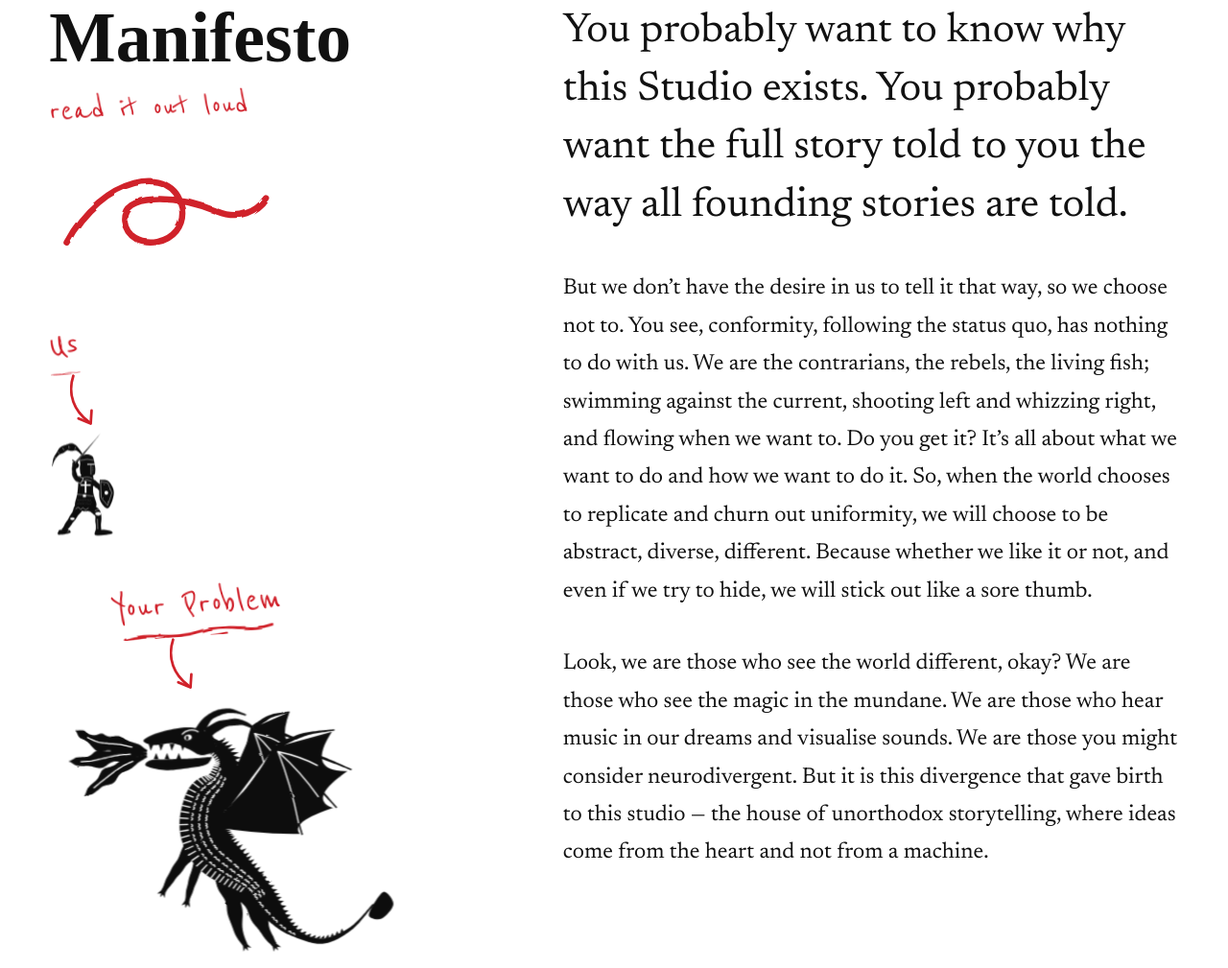
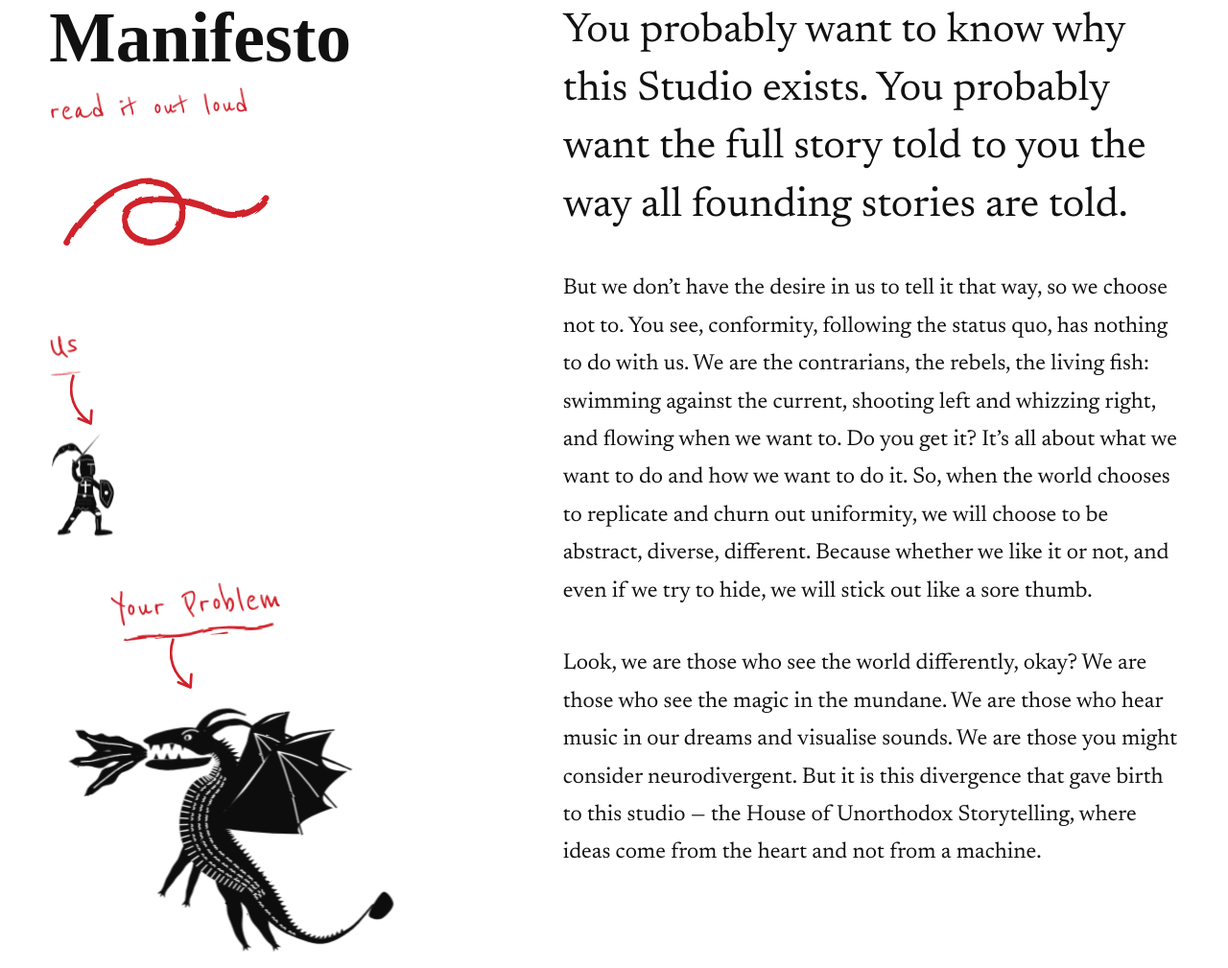
Before and after one commit to sabbaplatform-jpg/Studio-Omale, a plain HTML site: page index.html in a window 1280 px wide. Shown: the part 1507-2516 px from the top of the page at 96% size. Drawn offline with Linux system fonts and the light colour scheme; a web font is replaced by a local one.

Commit message:
correction to manifesto

```diff
--- a/index.html
+++ b/index.html
@@ -477,8 +477,8 @@ footer p { margin: 0; }
     </div>
     <div class="text">
       <p class="big">You probably want to know why this Studio exists. You probably want the full story told to you the way all founding stories are told.</p>
-      <p>But we don’t have the desire in us to tell it that way, so we choose not to. You see, conformity, following the status quo, has nothing to do with us. We are the contrarians, the rebels, the living fish; swimming against the current, shooting left and whizzing right, and flowing when we want to. Do you get it? It’s all about what we want to do and how we want to do it. So, when the world chooses to replicate and churn out uniformity, we will choose to be abstract, diverse, different. Because whether we like it or not, and even if we try to hide, we will stick out like a sore thumb.</p>
-      <p>Look, we are those who see the world different, okay? We are those who see the magic in the mundane. We are those who hear music in our dreams and visualise sounds. We are those you might consider neurodivergent. But it is this divergence that gave birth to this studio — the house of unorthodox storytelling, where ideas come from the heart and not from a machine.</p>
+      <p>But we don’t have the desire in us to tell it that way, so we choose not to. You see, conformity, following the status quo, has nothing to do with us. We are the contrarians, the rebels, the living fish: swimming against the current, shooting left and whizzing right, and flowing when we want to. Do you get it? It’s all about what we want to do and how we want to do it. So, when the world chooses to replicate and churn out uniformity, we will choose to be abstract, diverse, different. Because whether we like it or not, and even if we try to hide, we will stick out like a sore thumb.</p>
+      <p>Look, we are those who see the world differently, okay? We are those who see the magic in the mundane. We are those who hear music in our dreams and visualise sounds. We are those you might consider neurodivergent. But it is this divergence that gave birth to this studio — the House of Unorthodox Storytelling, where ideas come from the heart and not from a machine.</p>
     </div>
   </section>
 
```
